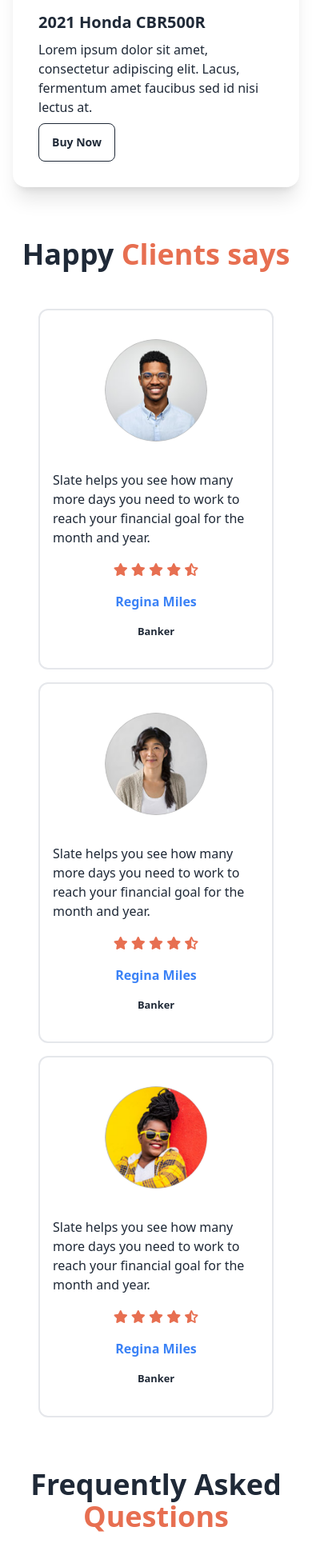
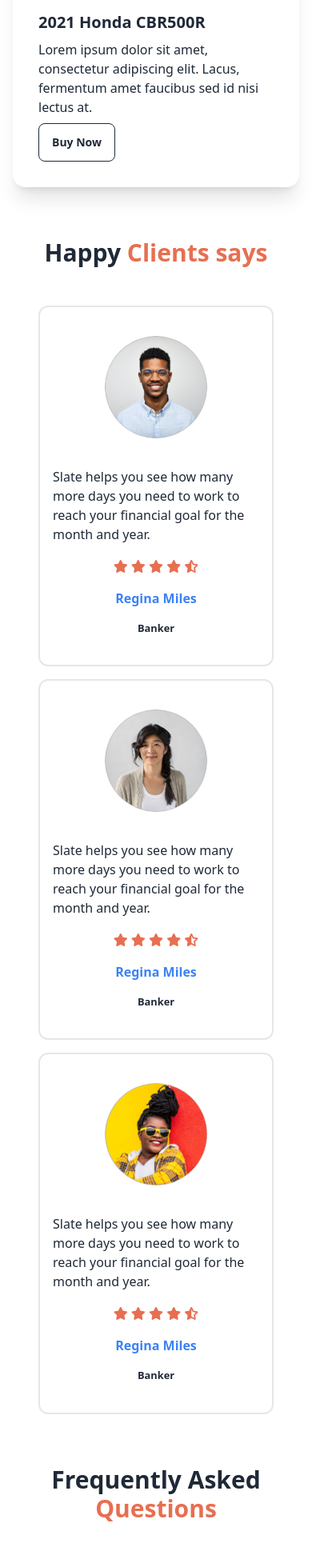
Before and after one commit to dxrahat33/biker-zone-with-DaisyUI, a plain HTML site: page index.html in a window 390 px wide. Shown: the part 3217-5166 px from the top of the page at 80% size. Drawn offline with nearby package versions, Linux system fonts and the light colour scheme.

Commit message:
mobile resonsive check

```diff
--- a/index.html
+++ b/index.html
@@ -291,7 +291,7 @@
       <section class="mt-16 md:mt-24">
         <!-- text -->
         <div class="flex justify-center mb-12">
-          <h1 class="font-extrabold text-4xl md:text-5xl">
+          <h1 class="font-extrabold text-3xl md:text-5xl">
             Happy <span class="text-bike-btn">Clients says</span>
           </h1>
         </div>
@@ -380,7 +380,7 @@
       <section class="mt-16 md:mt-24">
         <!-- Text -->
         <div class="flex text-center justify-center mb-12 mx-auto">
-          <h1 class="font-extrabold text-4xl md:text-5xl">
+          <h1 class="font-extrabold text-3xl md:text-5xl">
             Frequently Asked <span class="text-bike-btn">Questions</span>
           </h1>
         </div>
```
